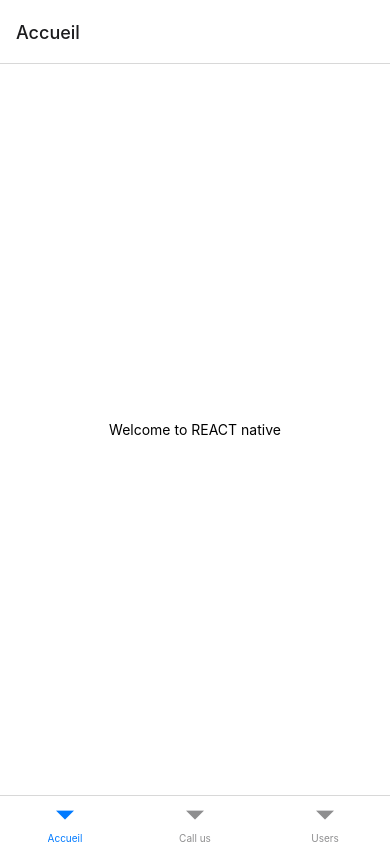
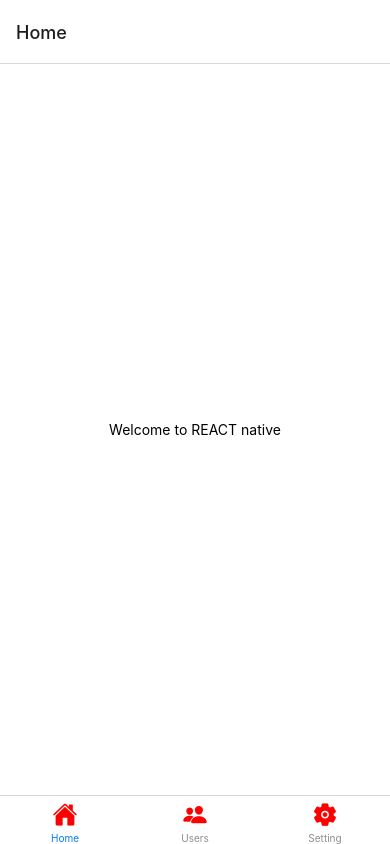
Before and after one commit to MezghichGit/rean-navigation, a React Native app: screen / in a window 390 px wide. Built offline with nearby package versions, Linux system fonts and the light colour scheme.

Commit message:
Tab navigation

```diff
--- a/App.js
+++ b/App.js
@@ -265,7 +265,7 @@ import { StatusBar } from 'expo-status-bar';
 import { StyleSheet, Text, View } from 'react-native';
 import { NavigationContainer } from '@react-navigation/native';
 import {createBottomTabNavigator } from '@react-navigation/bottom-tabs';
-
+import Ionicons from 'react-native-vector-icons/Ionicons';
 const tab = createBottomTabNavigator();
 function AccueilScreen() {
   return (<View style={styles.container}>
@@ -281,23 +281,50 @@ function UsersScreen() {
   </View>);
 }
 
-function ContactScreen() {
+/*function ContactScreen() {
   return (<View style={styles.container}>
     <Text>Leave a message here</Text>
     <StatusBar style="auto" />
   </View>);
+}*/
+function SettingScreen() {
+  return (<View style={styles.container}>
+    <Text>Vos paramètres</Text>
+    <StatusBar style="auto" />
+  </View>);
 }
+
 
 export default function App() {
 
   return (
-    <NavigationContainer>
-      <tab.Navigator>
-       <tab.Screen name="Home" component={AccueilScreen} options={{ title: 'Accueil' }}/>
-       <tab.Screen name="Contact" component={ContactScreen} options={{ title: 'Call us' }}/>
-       <tab.Screen name="Users" component={UsersScreen} options={{ title: 'Users' }}/>
+<NavigationContainer>
+      <tab.Navigator
+
+        screenOptions={({ route }) => ({
+          tabBarIcon: ({ focused, color, size }) => {
+            let iconName;
+            if (route.name == "Home") { iconName = "home"; }
+            else if (route.name == "Setting") { iconName = "settings"; }
+            else if (route.name == "Users") { iconName = "people"; }
+
+
+            return (
+              <Ionicons
+                name={iconName}
+                color={'red'}
+                size={size}
+              />
+            );
+          },
+        })}
+      >
+        <tab.Screen name="Home" component={AccueilScreen} />
+        <tab.Screen name="Users" component={UsersScreen} />
+        <tab.Screen name="Setting" component={SettingScreen} />
       </tab.Navigator>
     </NavigationContainer>
+
   );
 }
 
--- a/package.json
+++ b/package.json
@@ -21,6 +21,7 @@
     "react-native-paper": "^4.12.4",
     "react-native-safe-area-context": "4.3.1",
     "react-native-screens": "~3.15.0",
+    "react-native-vector-icons": "^9.2.0",
     "react-native-web": "~0.18.7"
   },
   "devDependencies": {
```
Also changed, not shown: 1 other file (tests, documents, lock files or other folders).
